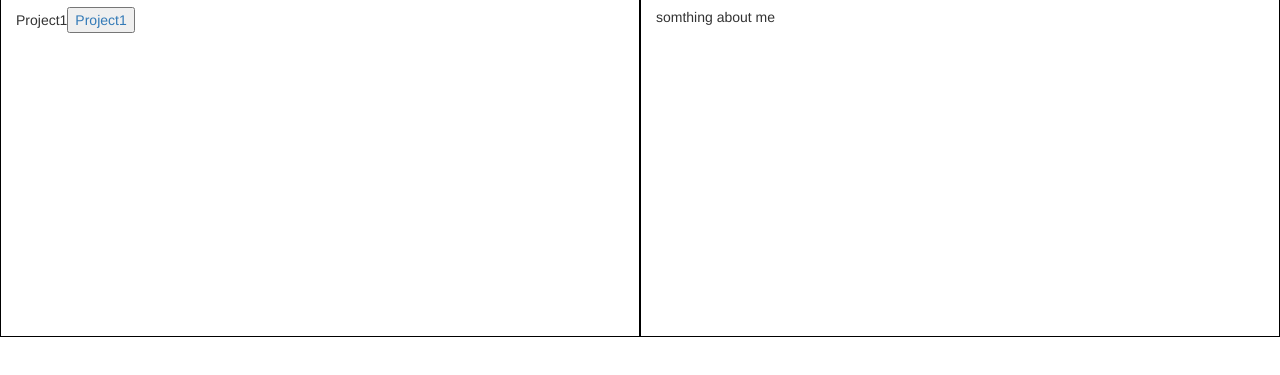
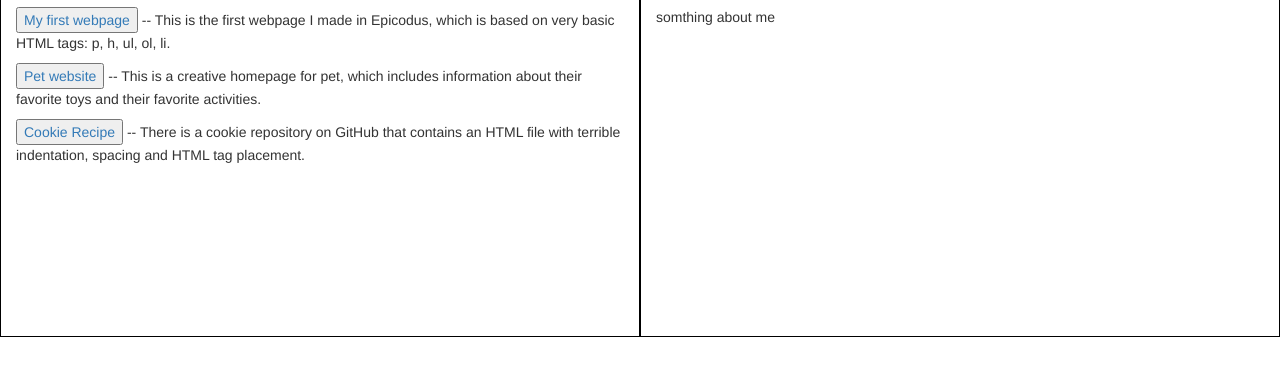
Before and after one commit to q111111233/Portfolio-Landing-Page, a plain HTML site: page index.html in a window 1280 px wide. Shown: the part 397-772 px from the top of the page. Drawn offline with nearby package versions, Linux system fonts and the light colour scheme.

```diff
--- a/index.html
+++ b/index.html
@@ -89,7 +89,16 @@
         <div class="col-md-6">
           <h1>List of Projects</h1>
           <p>
-            Project1<button> <a href="#">Project1</button></a>
+            <button> <a href="https://github.com/q111111233/my-first-webpage">My first webpage</button></a>
+            -- This is the first webpage I made in Epicodus, which is based on very basic HTML tags: p, h, ul, ol, li.
+          </p>
+          <p>
+            <button> <a href="https://github.com/q111111233/petwebsite">Pet website</button></a>
+            -- This is a creative homepage for pet, which includes information about their favorite toys and their favorite activities.
+          </p>
+          <p>
+            <button> <a href="https://github.com/q111111233/cookierecipe">Cookie Recipe</button></a>
+            -- There is a cookie repository on GitHub that contains an HTML file with terrible indentation, spacing and HTML tag placement.
           </p>
         </div>
 
```
Also changed, not shown: 1 other file.
